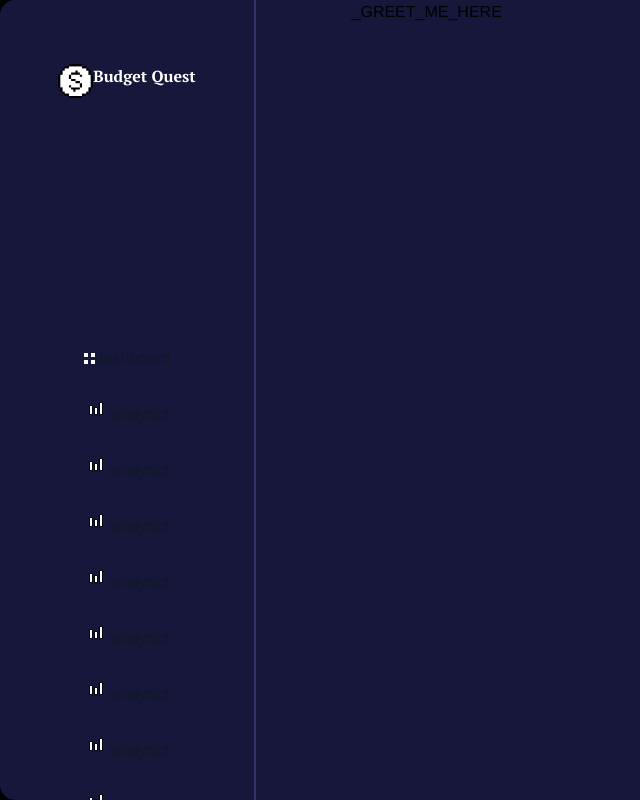
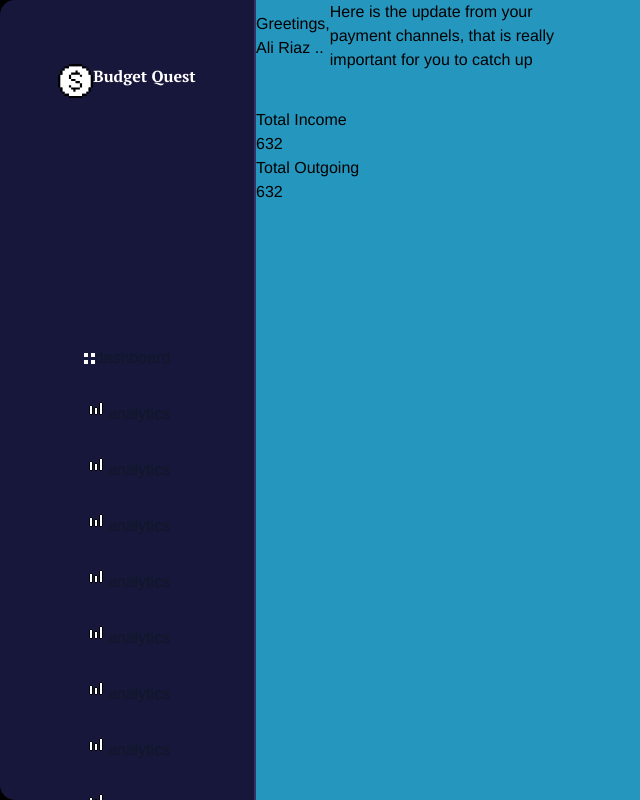
Before and after one commit to sadfool1/rhbProject, a React (Create React App) app in the folder rhb_demo_app/: page / in a window 1280 px wide. Shown: the whole page, without its empty margins (0-640 px from the left). Built offline with nearby package versions, Linux system fonts and the light colour scheme.

Commit message:
change UI layout

```diff
--- a/rhb_demo_app/src/components/HomePage/Header.tsx
+++ b/rhb_demo_app/src/components/HomePage/Header.tsx
@@ -1,13 +1,20 @@
 import React, {FC} from 'react';
 import "./HomePage.styles.css"
-import HuskyLogo from '../../assets/huskylogo.svg'
+import {homepageMock} from "../mockData/homepageMock"
 
 
 const HeaderGreetings: FC = () => {
 
+  const data = homepageMock
+  const greetingsHeader = `Greetings, ${data.name} ..`
+  const updateHeader = "Here is the update from your payment channels, that is really important for you to catch up"
+
     return (
     <div className="row-span-2 headerGreetings">
-        <span> _GREET_ME_HERE</span>
+        <h1> {greetingsHeader}</h1>
+          <div className="row-span-2">
+          <span>{updateHeader}</span>
+          </div>
     </div>
     );
 }
--- a/rhb_demo_app/src/components/HomePage/HomePage.component.tsx
+++ b/rhb_demo_app/src/components/HomePage/HomePage.component.tsx
@@ -1,6 +1,7 @@
 import React, { FC, Fragment } from 'react';
 import "./HomePage.styles.css"
 import HeaderGreetings from "./Header"
+import TotalIncome from "./TotalIncome.component"
 
 interface HomePageFetchDataProps {
 }
@@ -15,12 +16,13 @@ const HomePage: FC<HomePageFetchDataProps> = (props) => {
                     <HeaderGreetings />
                 </div>
                 <div className="grid col-span-1 grid-rows-3 flex overflow-y-hidden">
+
                 </div>
                 <div className="grid col-span-1 grid-rows-3 flex overflow-y-hidden">
                 </div>
-
             </div>
             <div className="grid grid-cols-6 grid-rows-6 gap-0 ">
+            <TotalIncome />
             </div>
         </div>
     </Fragment>
--- a/rhb_demo_app/src/components/HomePage/HomePage.styles.css
+++ b/rhb_demo_app/src/components/HomePage/HomePage.styles.css
@@ -1,5 +1,5 @@
 .homepage{
-    background: linear-gradient(0deg, #17163B, #17163B);
+    background: linear-gradient(0deg, #2596BE, #2596BE);
     height: 100vh;
     max-height: 100vh;
 
--- /dev/null
+++ b/rhb_demo_app/src/components/HomePage/TotalIncome.component.tsx
@@ -0,0 +1,37 @@
+import React from 'react';
+import {homepageMock} from "../mockData/homepageMock"
+
+
+const TotalIncome = (): JSX.Element => {
+
+  const totalIncomeText = "Total Income"
+  const totalOutgoingText = "Total Outgoing"
+  const data = homepageMock
+
+
+  return (
+    <div>
+
+      <div className="row-span-1">
+        {totalIncomeText}
+      <div className="row-span-1">
+
+      <span>{data.totalIncome}</span>
+      </div>
+
+      </div>
+      <div className="row-span-1">
+      {totalOutgoingText}
+      <div className="row-span-1">
+
+      <span>{data.totalOutgoing}</span>
+      </div>
+
+      </div>
+
+
+    </div>
+  )
+}
+
+export default TotalIncome;
--- /dev/null
+++ b/rhb_demo_app/src/components/mockData/homepageMock.ts
@@ -0,0 +1,6 @@
+export const homepageMock = {
+  name : "Ali Riaz",
+  totalIncome: 632,
+  totalOutgoing: 632,
+  balances: 25000.45
+}
```
Also changed, not shown: rhb_demo_app/src/components/HomePage/Balances.component.tsx (added).
